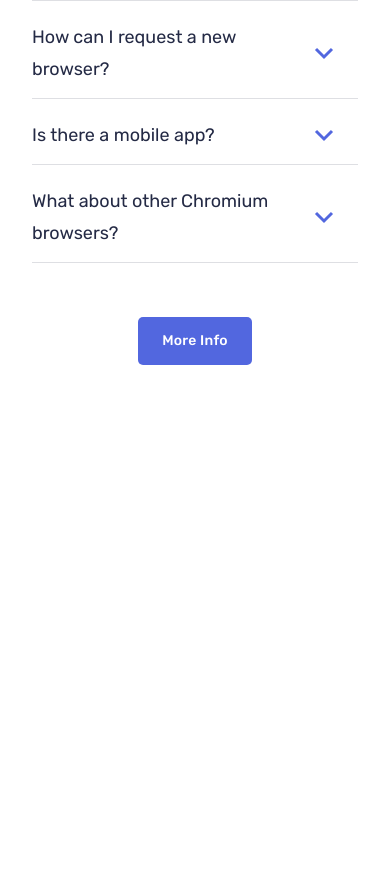
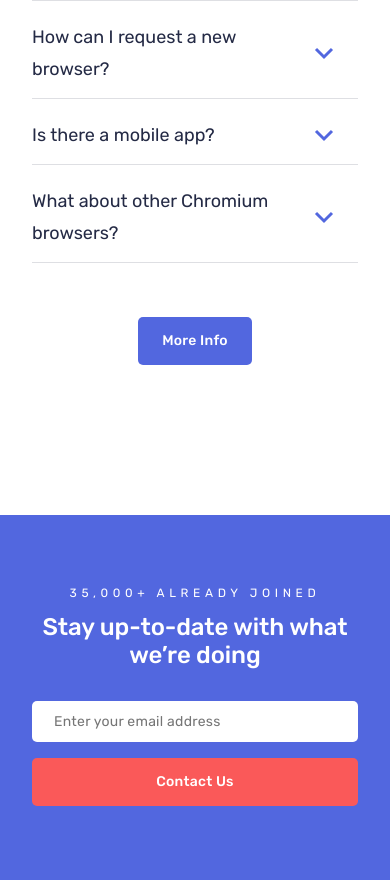
Before and after one commit to mohamedxamid/Bookmark, a plain HTML site: page index.html in a window 390 px wide. Shown: the part 4074-4954 px from the top of the page. Before the commit the page ends 4589 px from the top, so only its background shows below. Drawn offline with Linux system fonts and the light colour scheme.

Commit message:
make responsive subscription setion

```diff
--- a/css/styles.css
+++ b/css/styles.css
@@ -1153,4 +1153,33 @@ only screen and (                min-resolution: 2dppx) {
         line-height: 30px;
         letter-spacing: 0.14px;
     }
+
+    .subscription__count-text {
+        font-size: 12px;
+        line-height: 40px;
+        letter-spacing: 4.62px;
+        margin-bottom: 0;
+    }
+
+    .subscription__title {
+        font-size: 24px;
+        line-height: 28px;
+        letter-spacing: -0.08px;
+        margin-bottom: 32px;
+    }
+
+    .subscription__form {
+        flex-direction: column;
+    }
+
+    .subscription__field-wrapper {
+        margin-right: 0;
+        width: 100%;
+        margin-bottom: 16px;
+    }
+
+    .subscription__field {
+        padding-top: 10px;
+        padding-bottom: 10px;
+    }
 }
--- a/index.html
+++ b/index.html
@@ -236,7 +236,7 @@
 
 
         <!-- SUBSCRIPTION -->
-        <section class="subscription" style="display: none;">
+        <section class="subscription">
             <div class="container">
                 <div class="subscription__inner">
                     <p class="subscription__count-text">35,000+ already joined</p>
```
